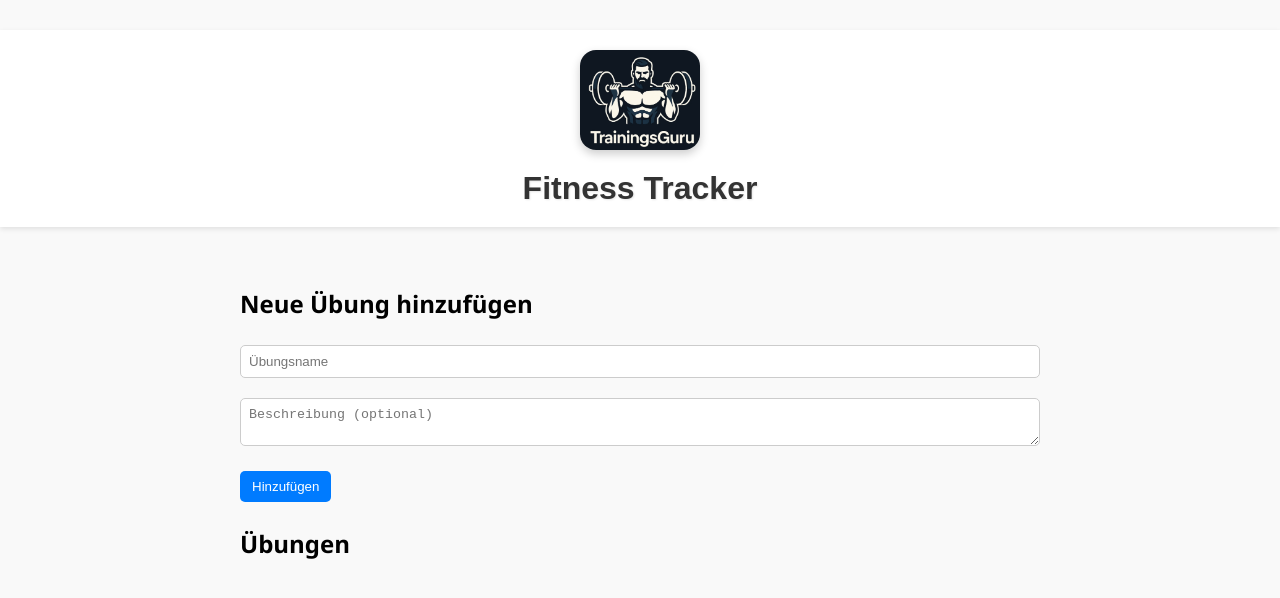
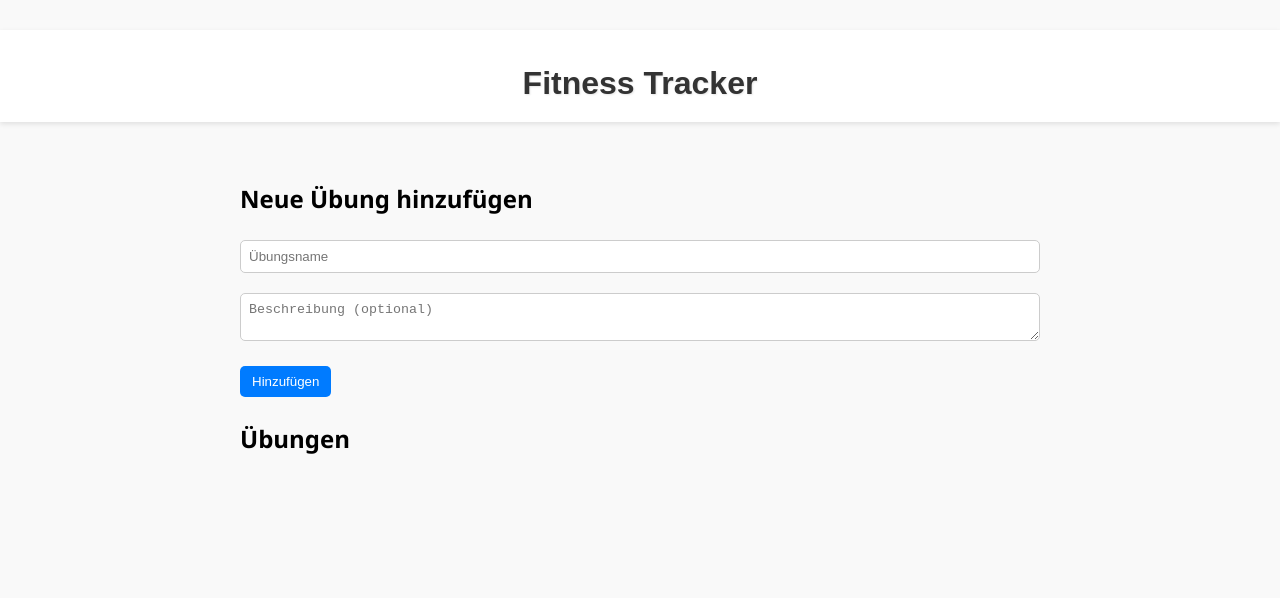
Before and after one commit to mase1509-design/Trainingsguru, a React (Create React App) app: page / in a window 1280 px wide. Shown: the top 598 px of the page. Built offline with nearby package versions, Linux system fonts and the light colour scheme.

Commit message:
Update App.jsx

```diff
--- a/src/App.jsx
+++ b/src/App.jsx
@@ -26,11 +26,7 @@ function App() {
     <div>
       {/* Header mit Logo */}
       <header className="app-header">
-        <img
-          src={`${import.meta.env.BASE_URL}logo.png`}
-          alt="Trainingsguru Logo"
-          className="app-logo"
-        />
+
         <h1 className="app-title">Fitness Tracker</h1>
       </header>
 
```
